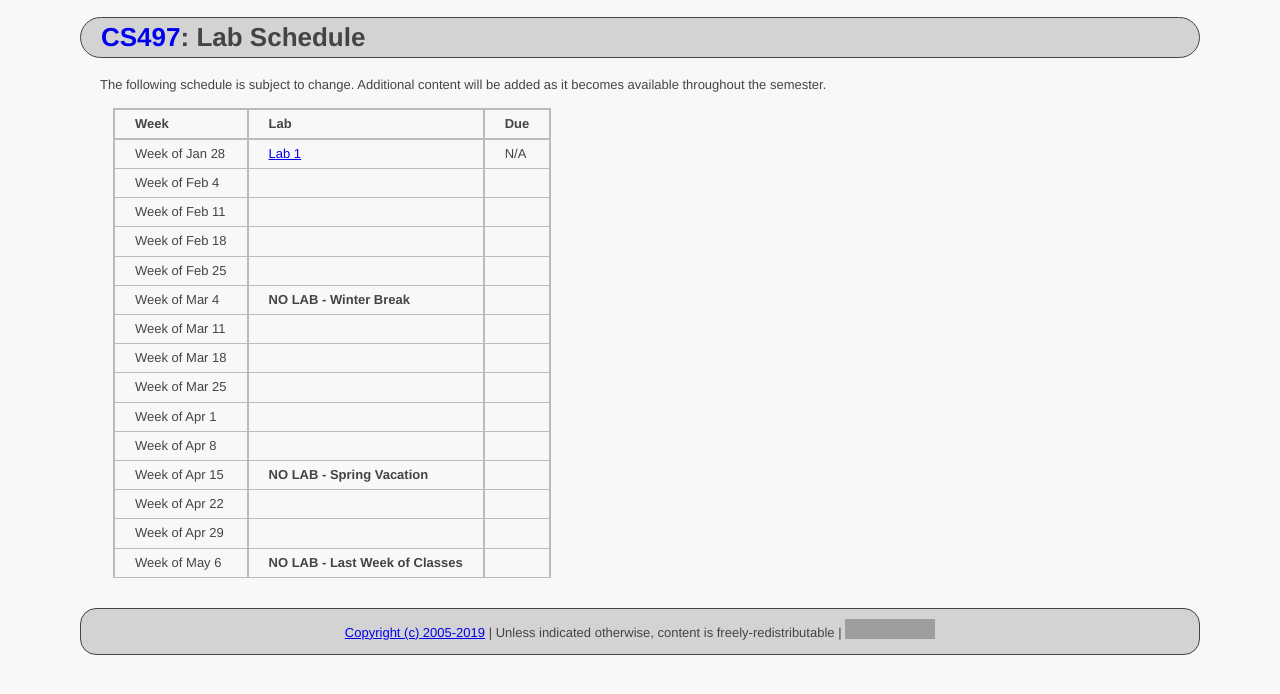
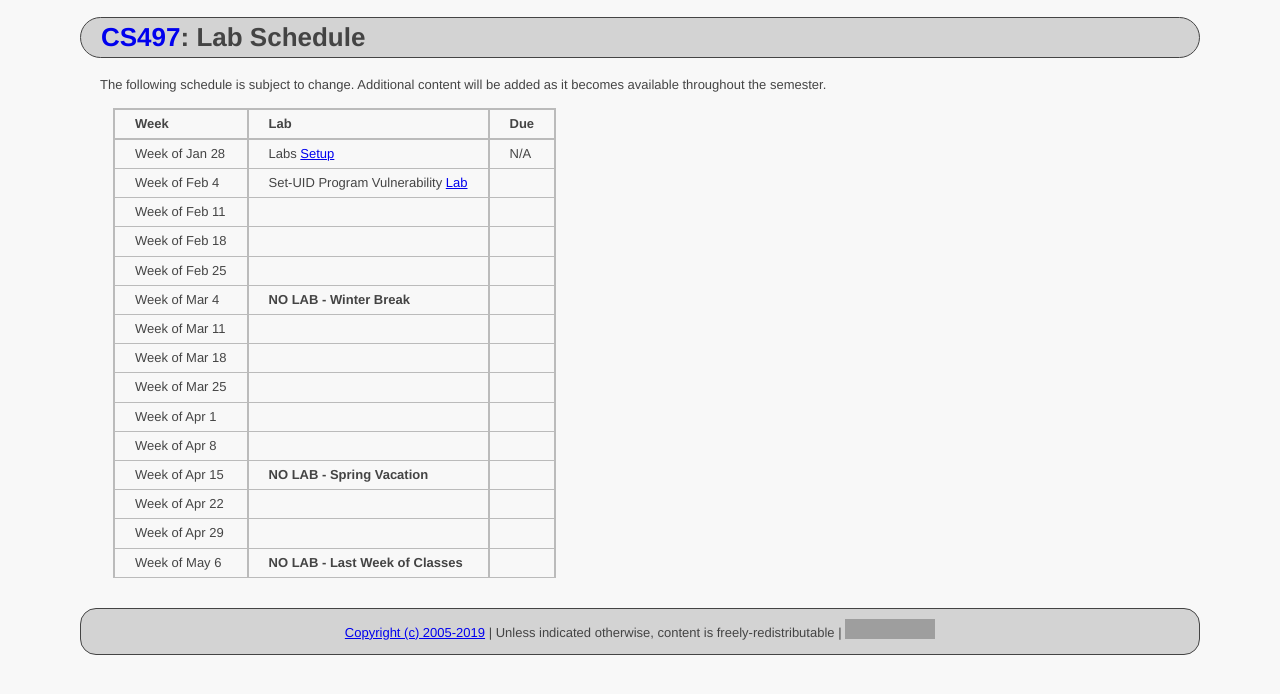
Before and after one commit to ycpcs/cs497-spring2019, a Jekyll site: the page built from labs/index.md, in a window 1280 px wide. Shown: the top 694 px of the page. Built offline with Jekyll 4.4.1, drawn with Linux system fonts in a browser that asks for light colours; grey boxes are pictures that could not be loaded.

Commit message:
Update index.md

```diff
--- a/labs/index.md
+++ b/labs/index.md
@@ -10,8 +10,8 @@ Additional content will be added as it becomes available throughout the semester
 
 **Week**       | **Lab**                                                                |  **Due**
 :--------------|:-----------------------------------------------------------------------|:--------------------------
-Week of Jan 28 |  [Lab 1](lab01.html)                                                    | N/A
-Week of Feb 4  |  |
+Week of Jan 28 |  Labs [Setup](lab01.html)                                              | N/A
+Week of Feb 4  |  Set-UID Program Vulnerability [Lab](Set-UID.pdf)                      |
 Week of Feb 11 |  |
 Week of Feb 18 |  |
 Week of Feb 25 |  |
```
